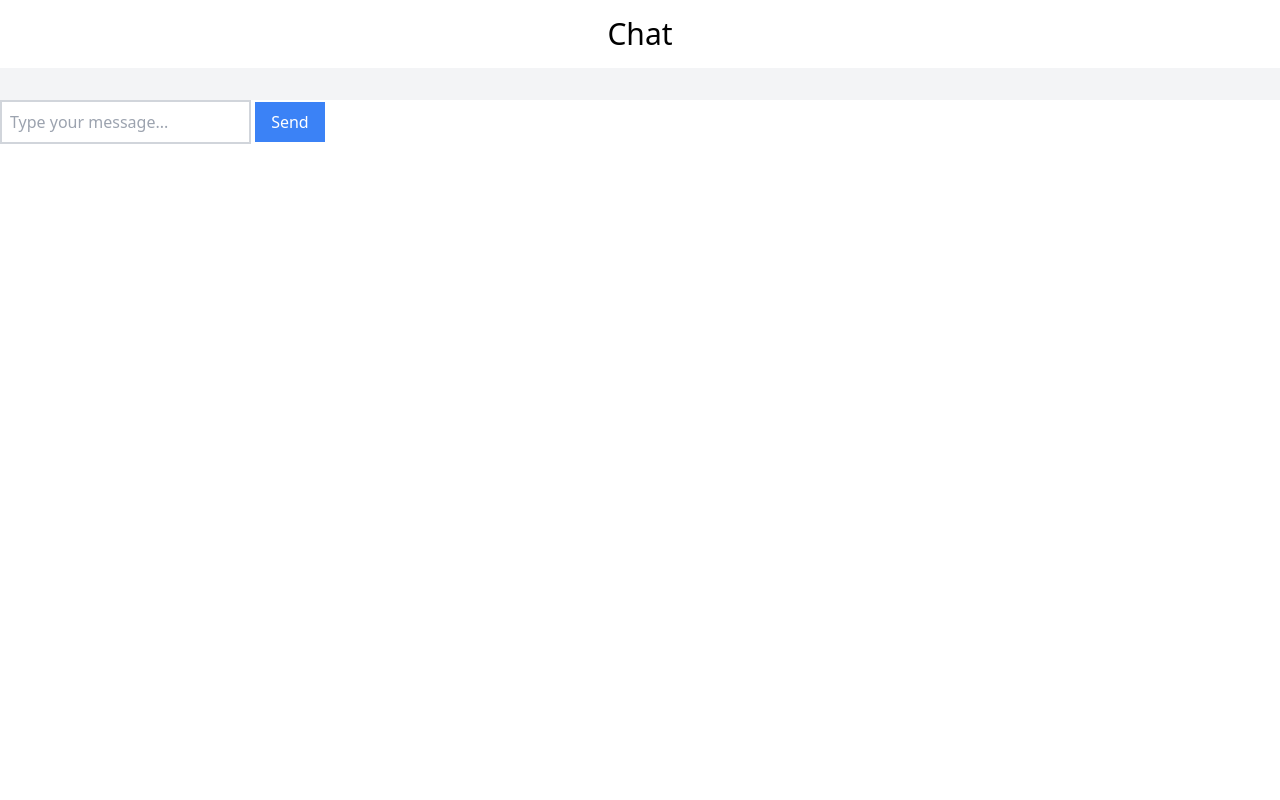
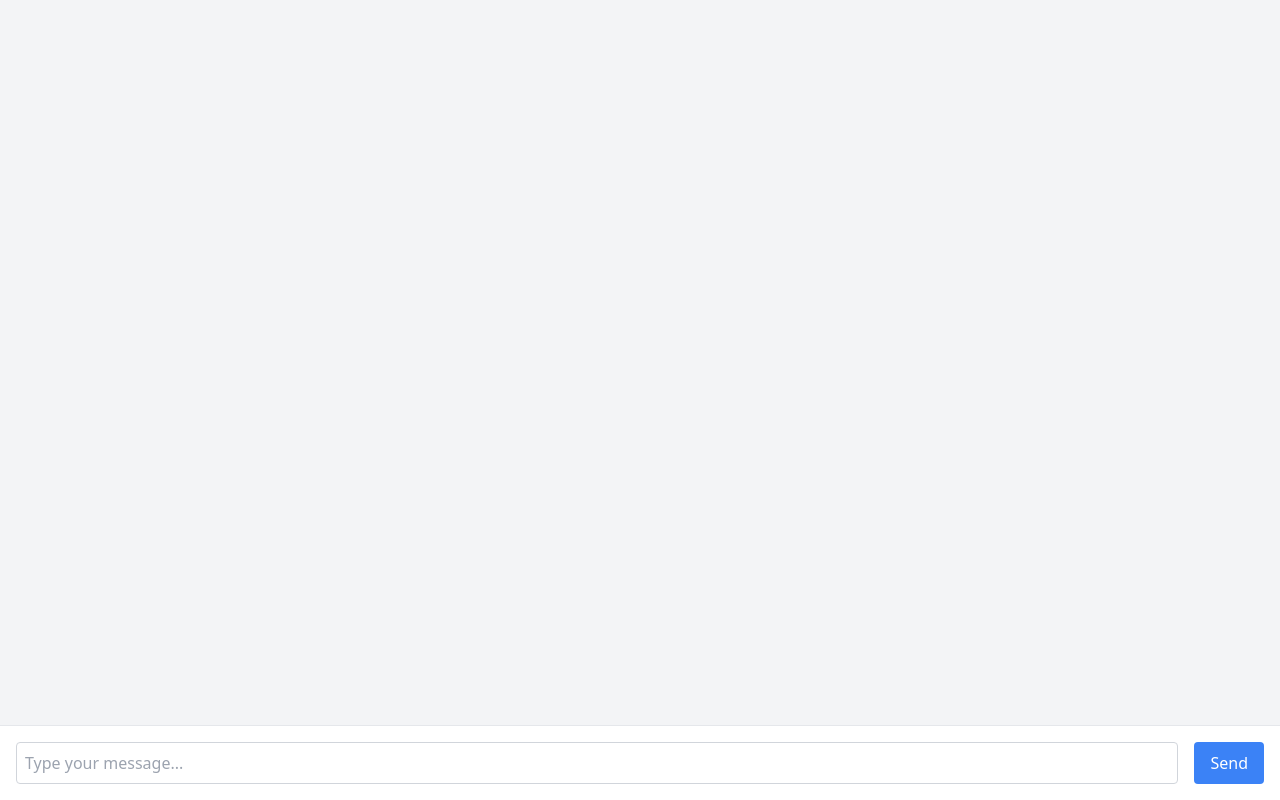
Before and after one commit to LamichhaneBibek/go-rtc, a plain HTML site: page templates/index.html in a window 1280 px wide. Drawn offline with nearby package versions, Linux system fonts and the light colour scheme.

Commit message:
Update index and message template file

```diff
--- a/templates/index.html
+++ b/templates/index.html
@@ -1,22 +1,29 @@
 <!DOCTYPE html>
 <html lang="en">
+
 <head>
-    <script src="https://cdn.tailwindcss.com"></script>
     <meta charset="UTF-8">
     <meta name="viewport" content="width=device-width, initial-scale=1.0">
     <title>RealTime Chat</title>
+    <script src="https://unpkg.com/htmx.org@1.9.10" integrity="sha384-D1Kt99CQMDuVetoL1lrYwg5t+9QdHe7NLX/SoJYkXDFfX37iInKRy5xLSi8nO7UC" crossorigin="anonymous"></script>
+    <script src="https://cdn.tailwindcss.com"></script>
+    <script src="https://unpkg.com/htmx.org/dist/ext/ws.js"></script>
 </head>
 <body>
-    <h1 class="text-3xl text-center p-4">Chat</h1>
-    <div hx-ext="ws" ws-connect="/ws">
-        <div class="flex bg-gray-100 p-4">
-            <ul id="chat_room" hx-swap="beforeend" hx-swap-oob="beforeend"></ul>
+    <div class="flex h-screen" hx-ext="ws" ws-connect="/ws">
+        <div class="flex flex-col flex-1">
+            <div class="overflow-y-auto p-4 space-y-4 bg-gray-100 flex-1">
+                <ul id="chat_room" hx-swap="beforeend" hx-swap-oob="beforeend"></ul>
+            </div>
+            <form id="form" ws-send>
+                <div class="p-4 border-t border-gray-200">
+                    <div class="flex gap-4">
+                        <input type="text" name="text" class="flex-1 p-2 border border-gray-300 rounded"
+                            placeholder="Type your message..." />
+                        <button type="submit" class="bg-blue-500 text-white rounded px-4 py-2">Send</button>
+                    </div>
+                </div>
+            </form>
         </div>
-
-        <form id="form" ws-send>
-            <input type="text" name="message" class="border-2 border-gray-300 p-2" placeholder="Type your message...">
-            <button type="submit" class="bg-blue-500 text-white px-4 py-2">Send</button>
-        </form>
     </div>
 </body>
-</html>
```
Also changed, not shown: templates/message.html (+3 -3 lines).
